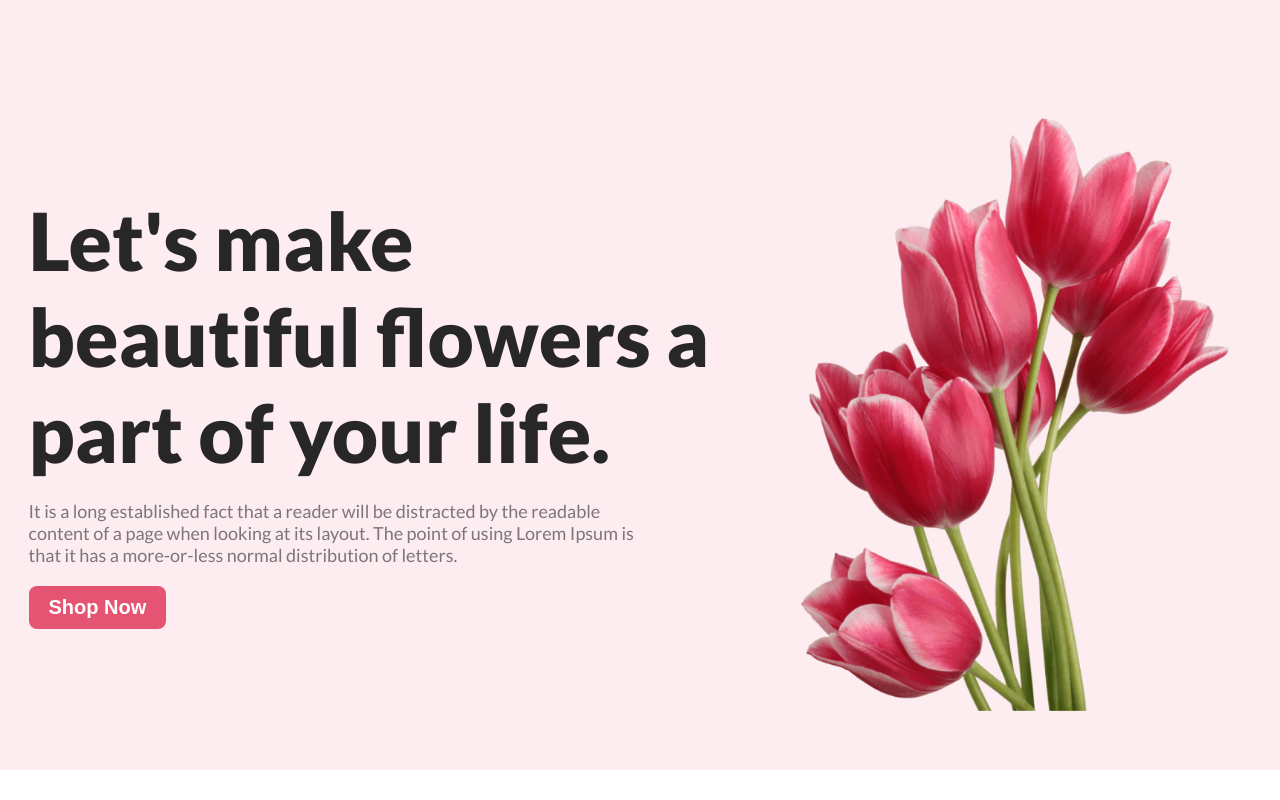
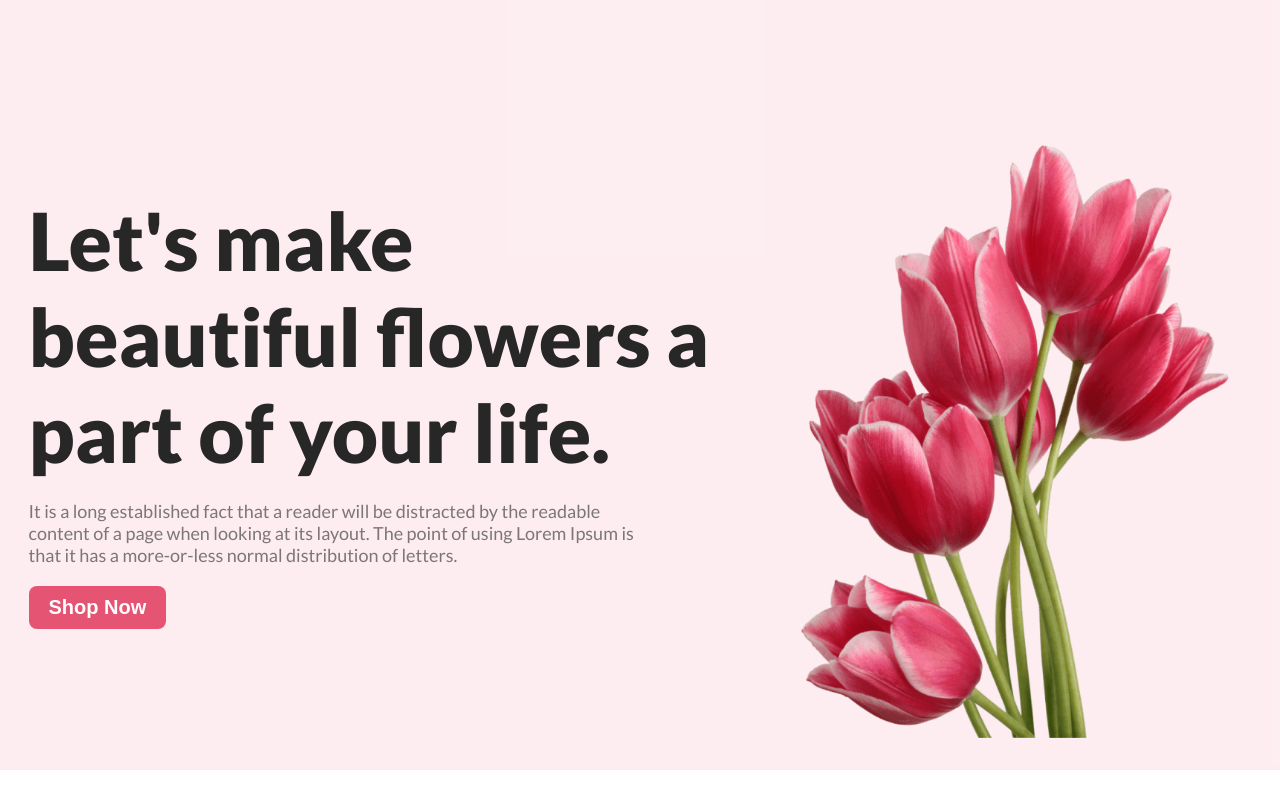
Before and after one commit to anikdas400/assignment-1, a plain HTML site: page index.html in a window 1280 px wide. Shown: the top 800 px of the page. Drawn offline with Linux system fonts and the light colour scheme.

Commit message:
add flower cre

```diff
--- a/style.css
+++ b/style.css
@@ -49,7 +49,7 @@ body{
 }
 .flower{
     position: relative;
-    top: 5px;
+    top: 32px;
 }
 
 
```
